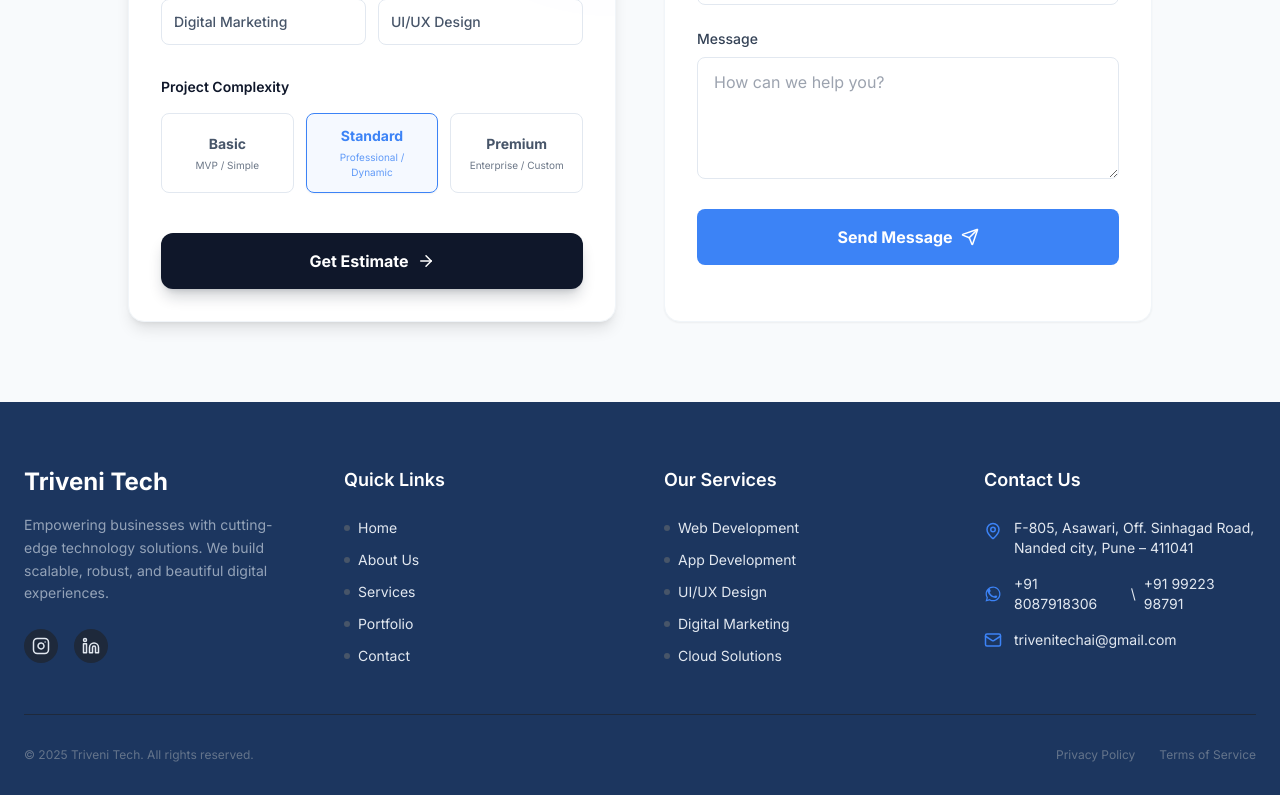
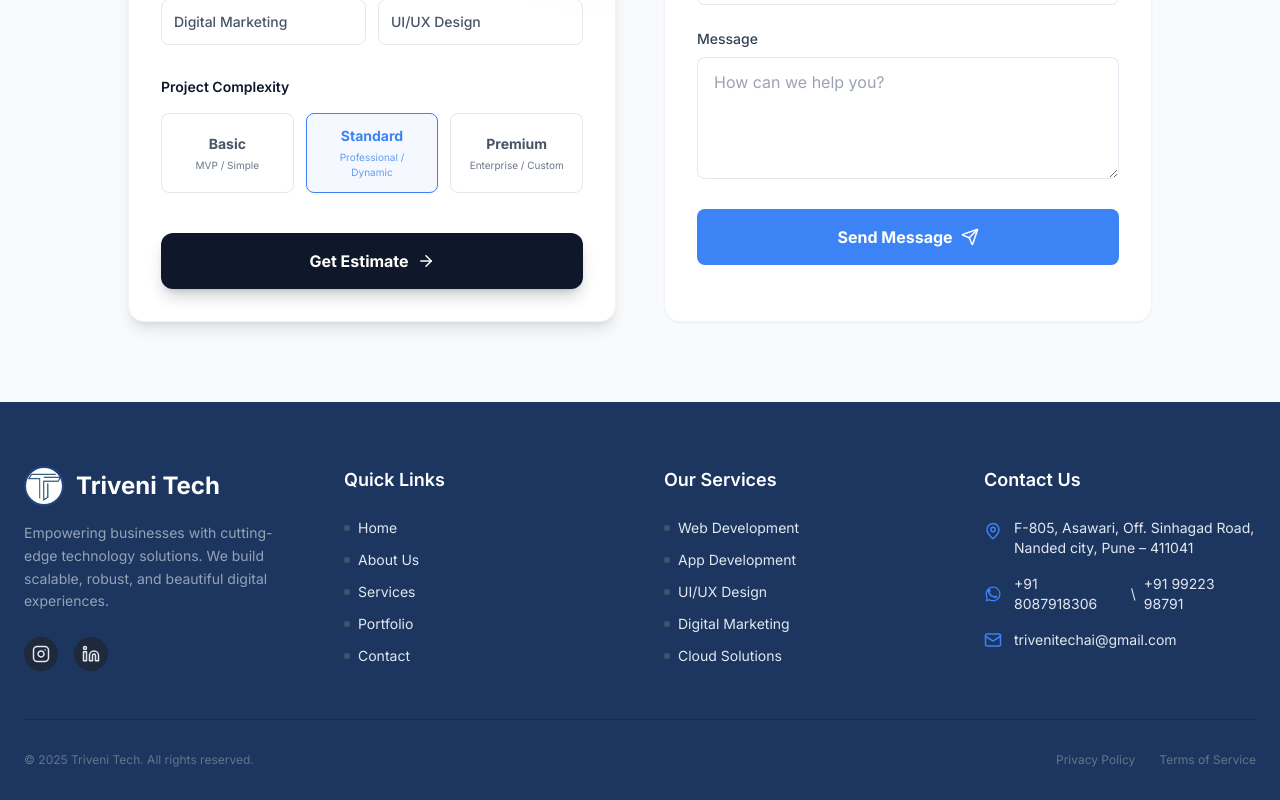
Before and after one commit to AryanJadile/Triveni-Tech, a Next.js app: page /contact in a window 1280 px wide. Shown: the part 508-1308 px from the top of the page. Built offline with nearby package versions, Linux system fonts and the light colour scheme.

Commit message:
updated logo in footer

```diff
--- a/src/app/api/leads/route.ts
+++ b/src/app/api/leads/route.ts
@@ -7,7 +7,7 @@ export async function POST(req: NextRequest) {
         const body = await req.json();
         const { name, organization, phone, service, complexity } = body;
 
-        if (!name || !phone || !service || !complexity) {
+        if (!name || !organization || !phone || !service || !complexity) {
             return NextResponse.json(
                 { error: 'Missing required fields' },
                 { status: 400 }
--- a/src/components/contact/QuoteCalculator.tsx
+++ b/src/components/contact/QuoteCalculator.tsx
@@ -185,6 +185,7 @@ export default function QuoteCalculator() {
                                 <input
                                     type="text"
                                     name="organization"
+                                    required
                                     className="w-full px-4 py-3 rounded-lg border border-slate-200 focus:border-primary focus:ring-2 focus:ring-primary/20 outline-none"
                                     placeholder="Company Ltd."
                                 />
--- a/src/components/layout/Footer.tsx
+++ b/src/components/layout/Footer.tsx
@@ -18,7 +18,10 @@ export default function Footer() {
                 <div className="grid grid-cols-1 md:grid-cols-2 lg:grid-cols-4 gap-12 mb-12">
                     {/* Brand Column */}
                     <div className="space-y-4">
-                        <h3 className="text-2xl font-bold text-white">Triveni Tech</h3>
+                        <div className="flex items-center gap-3">
+                            <img src="/img/logo.jpg" alt="Triveni Tech Logo" className="w-10 h-10 rounded-full object-cover border-2 border-primary/20" />
+                            <h3 className="text-2xl font-bold text-white">Triveni Tech</h3>
+                        </div>
                         <p className="text-slate-400 text-sm leading-relaxed">
                             Empowering businesses with cutting-edge technology solutions.
                             We build scalable, robust, and beautiful digital experiences.
```
